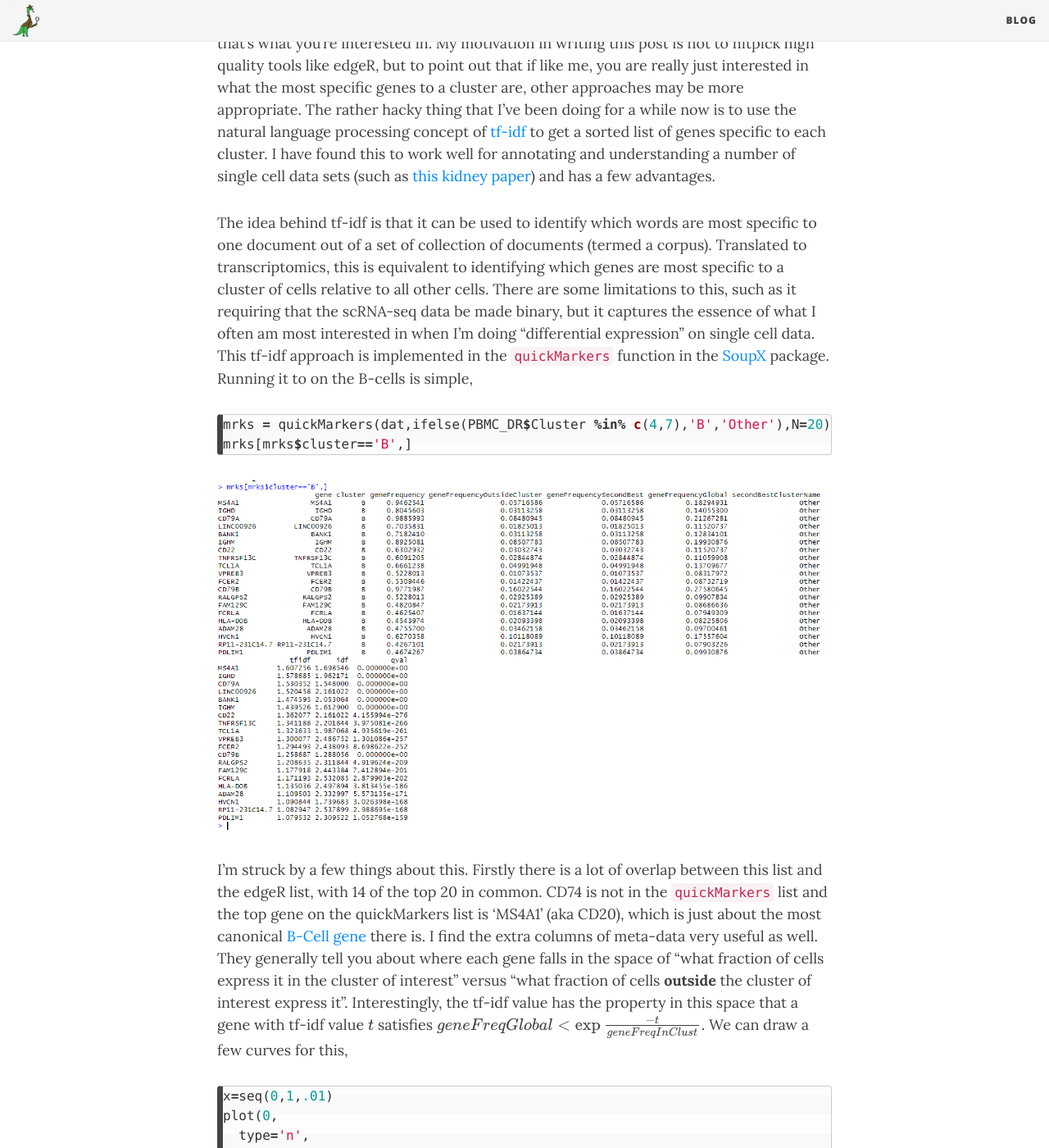
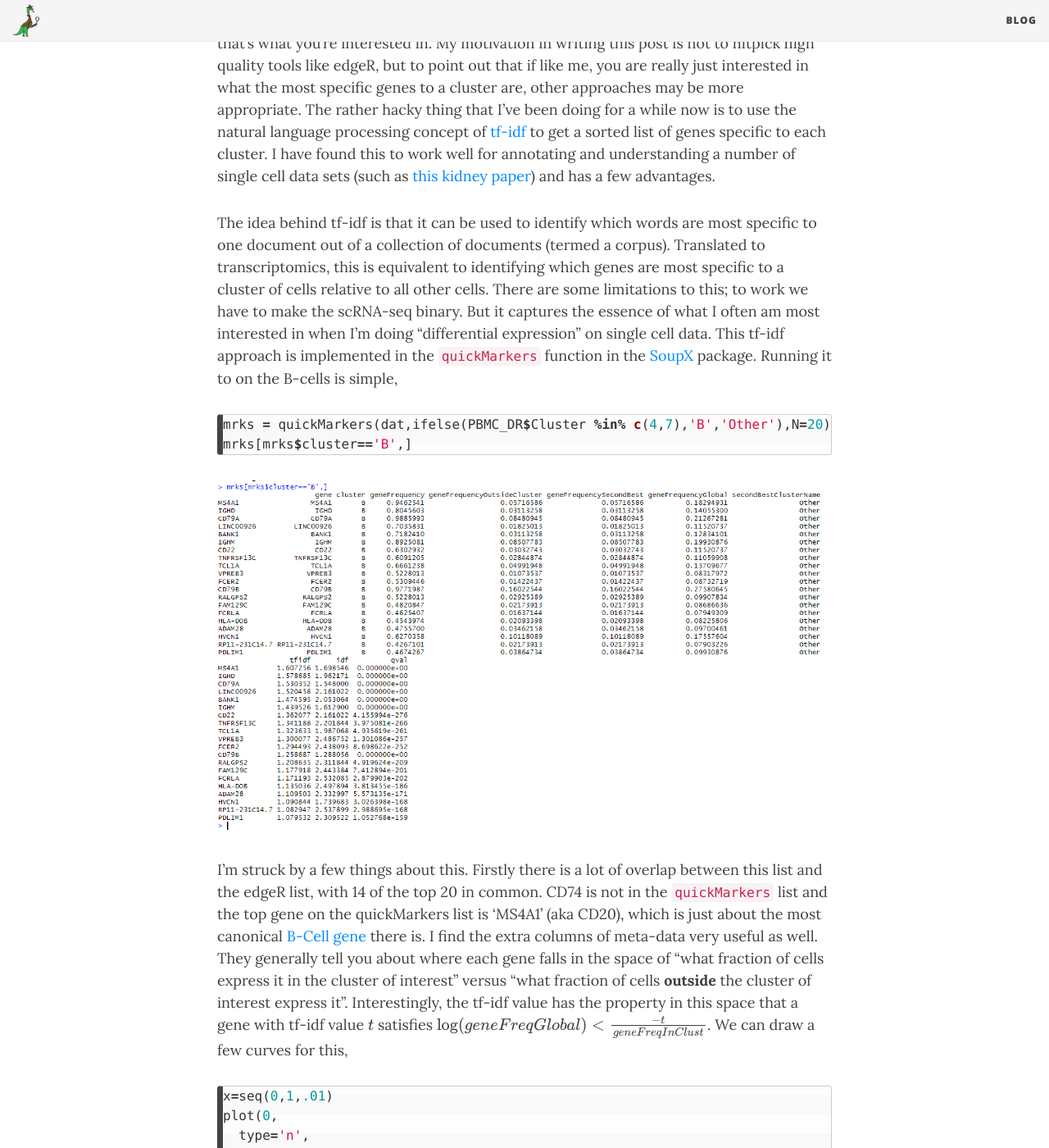
Before and after one commit to constantAmateur/constantAmateur.github.io, a Jekyll site: the page built from _posts/2020-04-10-scDE.md, in a window 1280 px wide and 1400 px high, scrolled down 3343 px. Shown: the whole window at 82% size. Built offline with Jekyll 4.4.1, drawn with Linux system fonts in a browser that asks for light colours; nearby versions of some CDN libraries; formulas are drawn with MathJax 3.

Commit message:
A few typos.

````diff
--- a/_posts/2020-04-10-scDE.md
+++ b/_posts/2020-04-10-scDE.md
@@ -55,14 +55,14 @@ ggplot(dd,aes(RD1,RD2)) +
 
 Is this just nitpicking though?  The list of top genes found by edgeR is really pretty good and it's easy enough to find and filter out those that are not useful in the above way if that's what you're interested in.  My motivation in writing this post is not to nitpick high quality tools like edgeR, but to point out that if like me, you are really just interested in what the most specific genes to a cluster are, other approaches may be more appropriate.  The rather hacky thing that I've been doing for a while now is to use the natural language processing concept of [tf-idf](https://en.wikipedia.org/wiki/Tf%E2%80%93idf) to get a sorted list of genes specific to each cluster.  I have found this to work well for annotating and understanding a number of single cell data sets (such as [this kidney paper](https://science.sciencemag.org/content/361/6402/594)) and has a few advantages.
 
-The idea behind tf-idf is that it can be used to identify which words are most specific to one document out of a set of collection of documents (termed a corpus).  Translated to transcriptomics, this is equivalent to identifying which genes are most specific to a cluster of cells relative to all other cells.  There are some limitations to this, such as it requiring that the scRNA-seq data be made binary, but it captures the essence of what I often am most interested in when I'm doing "differential expression" on single cell data.  This tf-idf approach is implemented in the `quickMarkers` function in the [SoupX](https://github.com/constantAmateur/SoupX) package.  Running it to on the B-cells is simple,
+The idea behind tf-idf is that it can be used to identify which words are most specific to one document out of a collection of documents (termed a corpus).  Translated to transcriptomics, this is equivalent to identifying which genes are most specific to a cluster of cells relative to all other cells.  There are some limitations to this; to work we have to make the scRNA-seq binary. But it captures the essence of what I often am most interested in when I'm doing "differential expression" on single cell data.  This tf-idf approach is implemented in the `quickMarkers` function in the [SoupX](https://github.com/constantAmateur/SoupX) package.  Running it to on the B-cells is simple,
 ```R
 mrks = quickMarkers(dat,ifelse(PBMC_DR$Cluster %in% c(4,7),'B','Other'),N=20)
 mrks[mrks$cluster=='B',]
 ```
 ![quickMarkers B-cell DE genes]({{ "/img/scDE/tfidf_top.png"}})
 
-I'm struck by a few things about this.  Firstly there is a lot of overlap between this list and the edgeR list, with 14 of the top 20 in common.  CD74 is not in the `quickMarkers` list and the top gene on the quickMarkers list is 'MS4A1' (aka CD20), which is just about the most canonical [B-Cell gene](https://www.genecards.org/cgi-bin/carddisp.pl?gene=MS4A1) there is.  I find the extra columns of meta-data very useful as well.  They generally tell you about where each gene falls in the space of "what fraction of cells express it in the cluster of interest" versus "what fraction of cells **outside** the cluster of interest express it".  Interestingly, the tf-idf value has the property in this space that a gene with tf-idf value $t$ satisfies $geneFreqGlobal < \exp{\frac{-t}{geneFreqInClust}}$.  We can draw a few curves for this,
+I'm struck by a few things about this.  Firstly there is a lot of overlap between this list and the edgeR list, with 14 of the top 20 in common.  CD74 is not in the `quickMarkers` list and the top gene on the quickMarkers list is 'MS4A1' (aka CD20), which is just about the most canonical [B-Cell gene](https://www.genecards.org/cgi-bin/carddisp.pl?gene=MS4A1) there is.  I find the extra columns of meta-data very useful as well.  They generally tell you about where each gene falls in the space of "what fraction of cells express it in the cluster of interest" versus "what fraction of cells **outside** the cluster of interest express it".  Interestingly, the tf-idf value has the property in this space that a gene with tf-idf value $t$ satisfies $\log(geneFreqGlobal) < \frac{-t}{geneFreqInClust}$.  We can draw a few curves for this,
 ```R
 x=seq(0,1,.01)
 plot(0,
````
